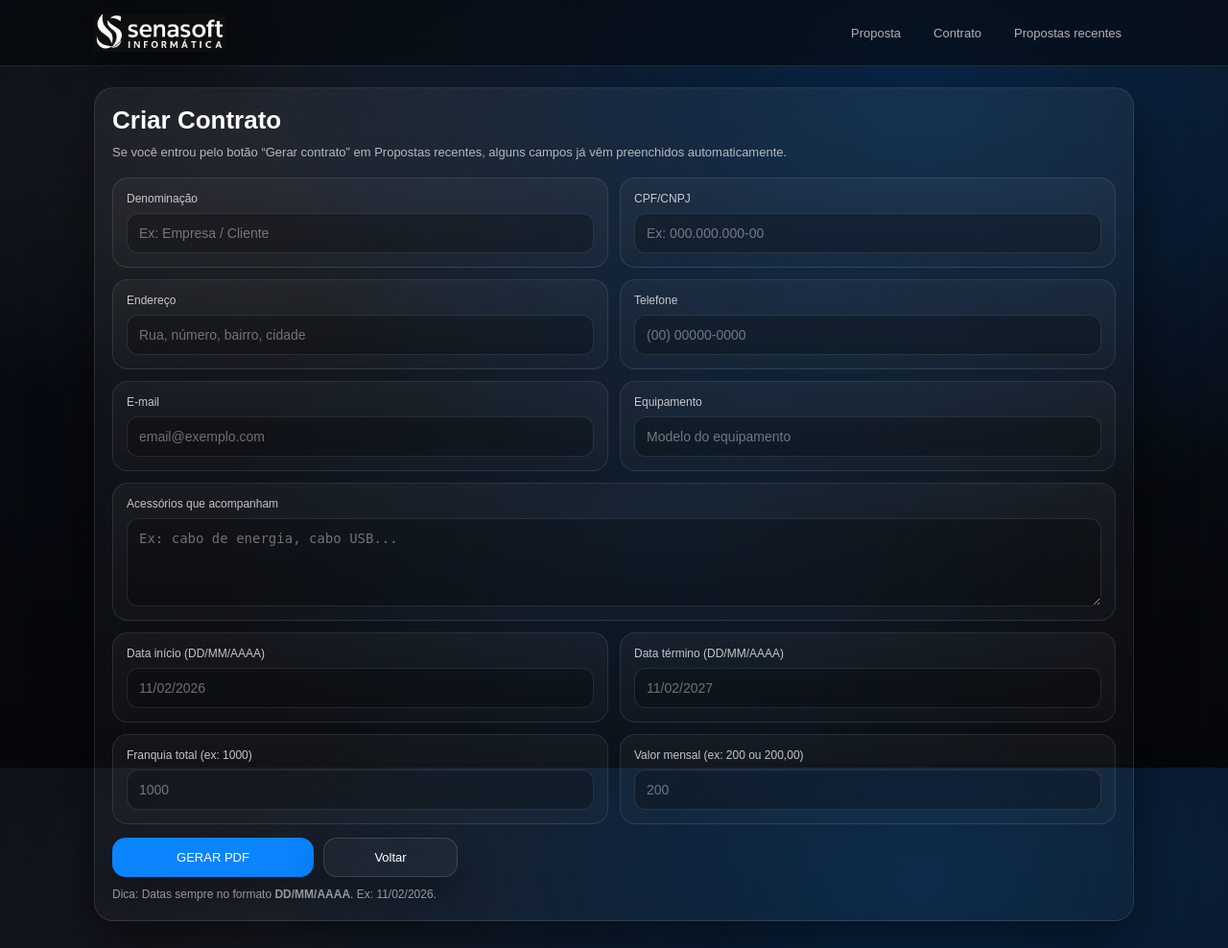
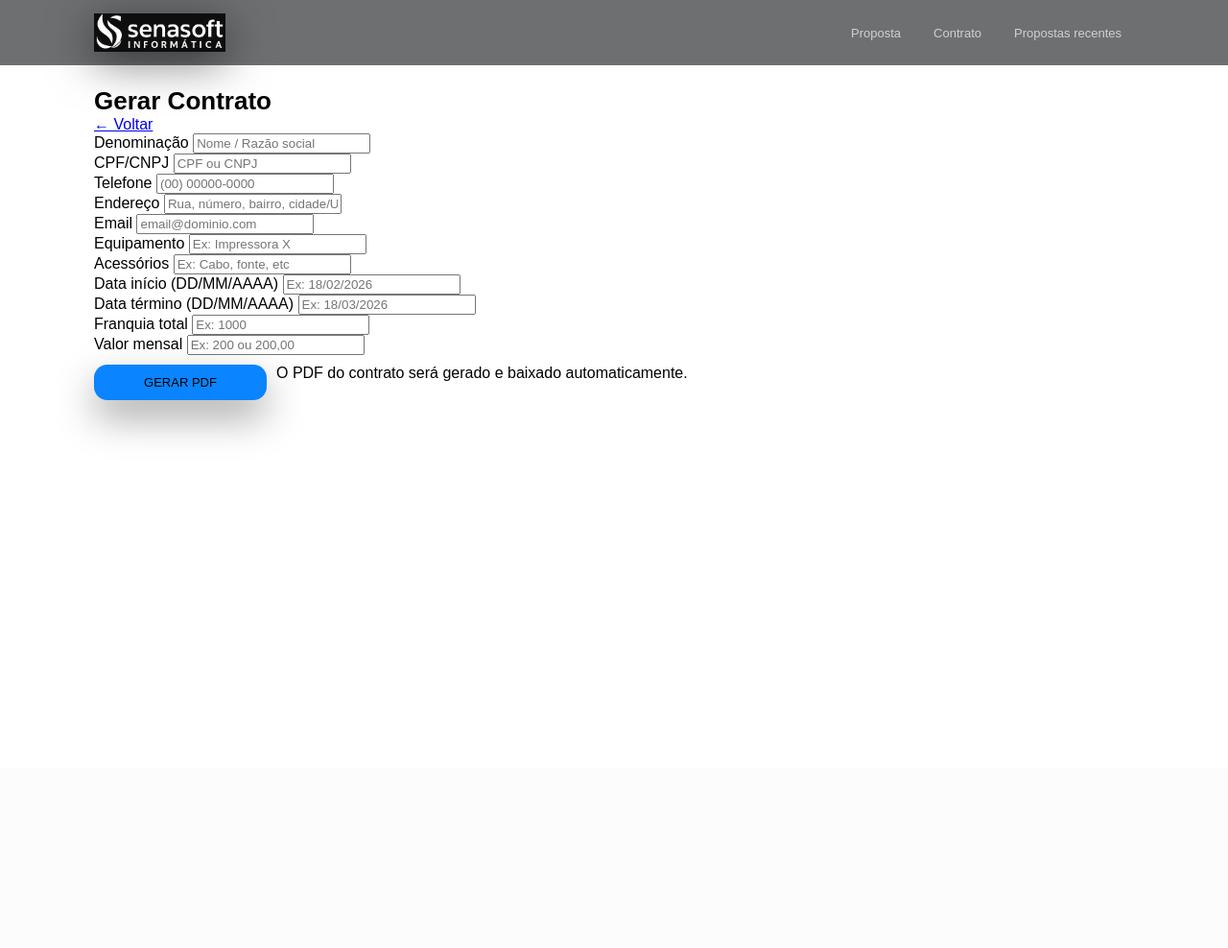
Before and after one commit to mateussenamlv-hash/gerador-propostas, a Flask app: page /contrato in a window 1280 px wide. Shown: the whole page at 96% size. After the commit the page ends 453 px from the top, so only its background shows below. Run offline with Flask 3, Linux system fonts and the light colour scheme.

Commit message:
Update contrato.html

```diff
--- a/templates/contrato.html
+++ b/templates/contrato.html
@@ -3,184 +3,9 @@
 <head>
   <meta charset="utf-8" />
   <meta name="viewport" content="width=device-width, initial-scale=1" />
-  <title>Criar Contrato</title>
-  <style>
-    :root{
-      --bg0:#05070b;
-      --bg2:#0a0f18;
-      --line: rgba(255,255,255,.10);
-      --text:#ffffff;
-      --muted: rgba(255,255,255,.68);
-      --blue:#0a84ff;
-      --shadow: 0 22px 60px rgba(0,0,0,.55);
-      --radius: 20px;
-      --field: rgba(255,255,255,.04);
-      --field2: rgba(255,255,255,.02);
-    }
-    *{ box-sizing:border-box; }
-    html,body{ height:100%; }
-    body{
-      margin:0;
-      font-family: Arial, sans-serif;
-      color: var(--text);
-      background:
-        radial-gradient(1200px 700px at 75% 15%, rgba(10,132,255,.22), transparent 60%),
-        radial-gradient(900px 500px at 20% 20%, rgba(255,255,255,.06), transparent 55%),
-        radial-gradient(800px 600px at 55% 70%, rgba(10,132,255,.10), transparent 60%),
-        linear-gradient(180deg, var(--bg2), var(--bg0));
-      overflow-x:hidden;
-    }
-    .bg-grid{
-      position: fixed;
-      inset: 0;
-      pointer-events:none;
-      opacity:.22;
-      background-image:
-        linear-gradient(rgba(255,255,255,.05) 1px, transparent 1px),
-        linear-gradient(90deg, rgba(255,255,255,.05) 1px, transparent 1px);
-      background-size: 54px 54px;
-      mask-image: radial-gradient(900px 520px at 50% 20%, black 0%, transparent 65%);
-    }
-    .topbar{
-      position: sticky;
-      top:0;
-      z-index: 10;
-      background: rgba(5,7,11,.58);
-      backdrop-filter: blur(14px);
-      border-bottom: 1px solid var(--line);
-    }
-    .topbar-inner{
-      max-width: 1120px;
-      margin: 0 auto;
-      padding: 14px 18px;
-      display:flex;
-      align-items:center;
-      justify-content:space-between;
-      gap:16px;
-    }
-    .logo{ display:flex; align-items:center; text-decoration:none; }
-    .logo img{
-      height:40px;
-      width:auto;
-      display:block;
-      filter: drop-shadow(0 10px 24px rgba(0,0,0,.55));
-    }
-    .nav{ display:flex; align-items:center; gap:8px; }
-    .nav a{
-      text-decoration:none;
-      color: rgba(255,255,255,.68);
-      font-size: 13px;
-      padding: 10px 12px;
-      border-radius: 12px;
-      border: 1px solid transparent;
-      transition: background .15s ease, border-color .15s ease, transform .12s ease, color .15s ease;
-      display:inline-flex;
-      align-items:center;
-      gap:10px;
-    }
-    .nav a:hover{
-      color: var(--text);
-      border-color: rgba(10,132,255,.35);
-      background: rgba(10,132,255,.10);
-      transform: translateY(-1px);
-    }
-
-    .wrap{
-      max-width: 1120px;
-      margin: 0 auto;
-      padding: 22px 18px 28px;
-    }
-
-    .panel{
-      border: 1px solid var(--line);
-      border-radius: var(--radius);
-      background: linear-gradient(180deg, rgba(255,255,255,.05), rgba(255,255,255,.02));
-      box-shadow: var(--shadow);
-      padding: 18px;
-    }
-
-    h1{ margin:0; font-size: 26px; }
-    p.sub{ margin:8px 0 0; color: var(--muted); font-size: 13px; line-height: 1.5; }
-
-    form{ margin-top: 16px; }
-
-    .grid{
-      display:grid;
-      grid-template-columns: repeat(2, minmax(0,1fr));
-      gap: 12px;
-    }
-    @media (max-width: 860px){
-      .grid{ grid-template-columns: 1fr; }
-    }
-
-    .field{
-      display:flex;
-      flex-direction:column;
-      gap:8px;
-      padding: 14px;
-      border-radius: 16px;
-      border: 1px solid rgba(255,255,255,.10);
-      background: linear-gradient(180deg, var(--field), var(--field2));
-    }
-
-    label{
-      font-size: 12px;
-      color: rgba(255,255,255,.75);
-    }
-
-    input, textarea{
-      width:100%;
-      padding: 12px 12px;
-      border-radius: 12px;
-      border: 1px solid rgba(255,255,255,.10);
-      background: rgba(0,0,0,.25);
-      color: var(--text);
-      outline: none;
-      font-size: 14px;
-    }
-    input::placeholder, textarea::placeholder{ color: rgba(255,255,255,.40); }
-    textarea{ min-height: 92px; resize: vertical; }
-
-    .actions{
-      margin-top: 14px;
-      display:flex;
-      gap: 10px;
-      flex-wrap: wrap;
-    }
-    .btn{
-      display:inline-flex;
-      align-items:center;
-      justify-content:center;
-      gap:10px;
-      padding: 12px 14px;
-      border-radius: 14px;
-      border: 1px solid rgba(10,132,255,.55);
-      background: #0a84ff;
-      color: var(--text);
-      text-decoration:none;
-      font-size: 13px;
-      cursor:pointer;
-      min-width: 210px;
-      transition: transform .10s ease, filter .15s ease;
-      box-shadow: 0 18px 40px rgba(0,0,0,.35);
-    }
-    .btn:hover{ transform: translateY(-1px); filter: brightness(1.05); }
-
-    .btn-ghost{
-      background: rgba(255,255,255,.03);
-      border: 1px solid rgba(255,255,255,.14);
-      min-width: 140px;
-    }
-
-    .hint{
-      margin-top: 10px;
-      color: rgba(255,255,255,.55);
-      font-size: 12px;
-      line-height: 1.45;
-    }
-  </style>
+  <title>Gerar Contrato</title>
+  <link rel="stylesheet" href="/static/styles.css">
 </head>
-
 <body>
   <div class="bg-grid"></div>
 
@@ -196,85 +21,90 @@
   </header>
 
   <main class="wrap">
-    <section class="panel">
-      <h1>Criar Contrato</h1>
-      <p class="sub">
-        Se você entrou pelo botão “Gerar contrato” em Propostas recentes, alguns campos já vêm preenchidos automaticamente.
-      </p>
+    <div class="page-title">
+      <h1>Gerar Contrato</h1>
+      <a class="backlink" href="/">← Voltar</a>
+    </div>
 
-      <form method="post" action="/gerar-contrato">
-        <div class="grid">
-          <div class="field">
+    <form class="form" action="/gerar-contrato" method="POST" id="formContrato">
+      <div class="form-grid">
+        <div class="field span-2">
           <label>Denominação</label>
-            <input name="denominacao" placeholder="Ex: Empresa / Cliente" required
-                   value="{{ prefill['cliente'] if prefill else '' }}">
+          <input class="input" name="denominacao" required placeholder="Nome / Razão social">
         </div>
 
         <div class="field">
           <label>CPF/CNPJ</label>
-            <input name="cpf_cnpj" placeholder="Ex: 000.000.000-00" required
-                   value="{{ prefill['cpf'] if prefill else '' }}">
-          </div>
-
-          <div class="field">
-            <label>Endereço</label>
-            <input name="endereco" placeholder="Rua, número, bairro, cidade" required>
+          <input class="input" name="cpf_cnpj" required placeholder="CPF ou CNPJ">
         </div>
 
         <div class="field">
           <label>Telefone</label>
-            <input name="telefone" placeholder="(00) 00000-0000" required>
+          <input class="input" name="telefone" required placeholder="(00) 00000-0000">
         </div>
 
-          <div class="field">
-            <label>E-mail</label>
-            <input name="email" placeholder="email@exemplo.com" required>
+        <div class="field span-2">
+          <label>Endereço</label>
+          <input class="input" name="endereco" required placeholder="Rua, número, bairro, cidade/UF">
+        </div>
+
+        <div class="field span-2">
+          <label>Email</label>
+          <input class="input" name="email" required placeholder="email@dominio.com">
         </div>
 
         <div class="field">
           <label>Equipamento</label>
-            <input name="equipamento" placeholder="Modelo do equipamento" required
-                   value="{{ prefill['modelo'] if prefill else '' }}">
+          <input class="input" name="equipamento" required placeholder="Ex: Impressora X">
         </div>
 
-          <div class="field" style="grid-column: 1 / -1;">
-            <label>Acessórios que acompanham</label>
-            <textarea name="acessorios" placeholder="Ex: cabo de energia, cabo USB..." required></textarea>
+        <div class="field">
+          <label>Acessórios</label>
+          <input class="input" name="acessorios" required placeholder="Ex: Cabo, fonte, etc">
         </div>
 
         <div class="field">
           <label>Data início (DD/MM/AAAA)</label>
-            <input name="data_inicio" placeholder="11/02/2026" required>
+          <input class="input" name="data_inicio" required placeholder="Ex: 18/02/2026">
         </div>
 
         <div class="field">
           <label>Data término (DD/MM/AAAA)</label>
-            <input name="data_termino" placeholder="11/02/2027" required>
+          <input class="input" name="data_termino" required placeholder="Ex: 18/03/2026">
         </div>
 
         <div class="field">
-            <label>Franquia total (ex: 1000)</label>
-            <input name="franquia_total" placeholder="1000" required
-                   value="{{ prefill['franquia'] if prefill else '' }}">
+          <label>Franquia total</label>
+          <input class="input" name="franquia_total" required placeholder="Ex: 1000">
         </div>
 
         <div class="field">
-            <label>Valor mensal (ex: 200 ou 200,00)</label>
-            <input name="valor_mensal" placeholder="200" required
-                   value="{{ prefill['valor_input'] if prefill else '' }}">
+          <label>Valor mensal</label>
+          <input class="input" name="valor_mensal" required placeholder="Ex: 200 ou 200,00">
         </div>
       </div>
 
       <div class="actions">
-          <button class="btn" type="submit">GERAR PDF</button>
-          <a class="btn btn-ghost" href="/">Voltar</a>
-        </div>
-
-        <div class="hint">
-          Dica: Datas sempre no formato <b>DD/MM/AAAA</b>. Ex: 11/02/2026.
+        <button class="btn btn-primary" type="submit" id="btnContrato">
+          <span id="txtContrato">GERAR PDF</span>
+        </button>
+        <div class="hint">O PDF do contrato será gerado e baixado automaticamente.</div>
       </div>
     </form>
-    </section>
   </main>
+
+  <script>
+    const form = document.getElementById("formContrato");
+    const btn = document.getElementById("btnContrato");
+    const txt = document.getElementById("txtContrato");
+
+    form.addEventListener("submit", () => {
+      btn.disabled = true;
+      txt.textContent = "GERANDO...";
+      const sp = document.createElement("span");
+      sp.className = "spinner";
+      btn.prepend(sp);
+    });
+  </script>
 </body>
 </html>
```
Lines whose indentation alone changed are shown as unchanged.
